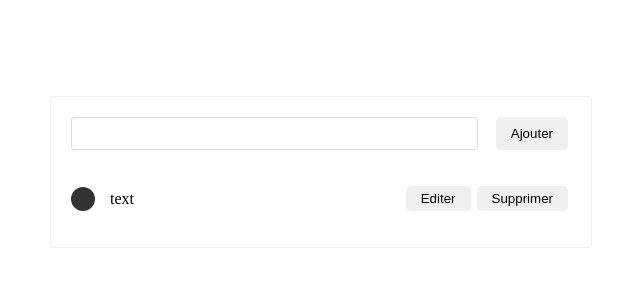
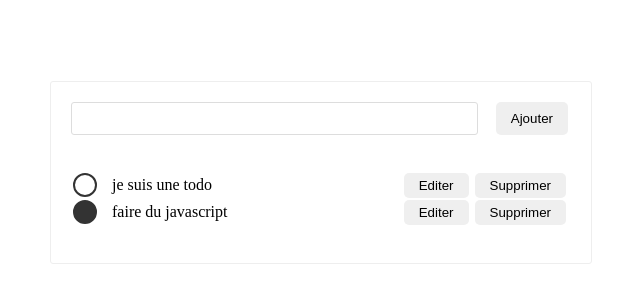
Before and after one commit to abbes06/todo-list, a website built with webpack: page src/index.html in a window 1280 px wide. Shown: the part 228-528 px from the top of the page, without its empty margins (319-959 px from the left). Built offline with nearby package versions, Linux system fonts and the light colour scheme.

Commit message:
affichage des todos

```diff
--- a/src/index.html
+++ b/src/index.html
@@ -19,6 +19,12 @@
           <button>Editer</button>
           <button>Supprimer</button>
         </li>
+        <li>
+          <span class="todo"></span>
+          <p>text</p>
+          <button>Editer</button>
+          <button>Supprimer</button>
+        </li>
       </ul>
     </div>
   </body>
--- a/src/index.js
+++ b/src/index.js
@@ -1 +1,34 @@
 import "./style.css";
+
+const ul = document.querySelector("ul");
+
+const todos = [
+  {
+    text: "je suis une todo",
+    done: false,
+  },
+  {
+    text: "faire du javascript",
+    done: true,
+  },
+];
+
+const displayTodo = () => {
+  const todoNodes = todos.map((todo, index) => {
+    return createElement(todo);
+  });
+  ul.innerHTML = "";
+  ul.append(...todoNodes);
+};
+const createElement = (todo) => {
+  const li = document.createElement("li");
+  console.log(todo.done);
+  li.innerHTML = `<span class = 'todo ${todo.done ? "done" : ""}'></span>
+  <p>${todo.text}</p>
+  <button>Editer</button>
+  <button>Supprimer</button>`;
+  console.log(li);
+  return li;
+};
+
+displayTodo();
--- a/src/style.css
+++ b/src/style.css
@@ -56,6 +56,7 @@ ul {
 li {
   display: flex;
   align-items: center;
+  margin: 2px;
 }
 
 li p {
```
